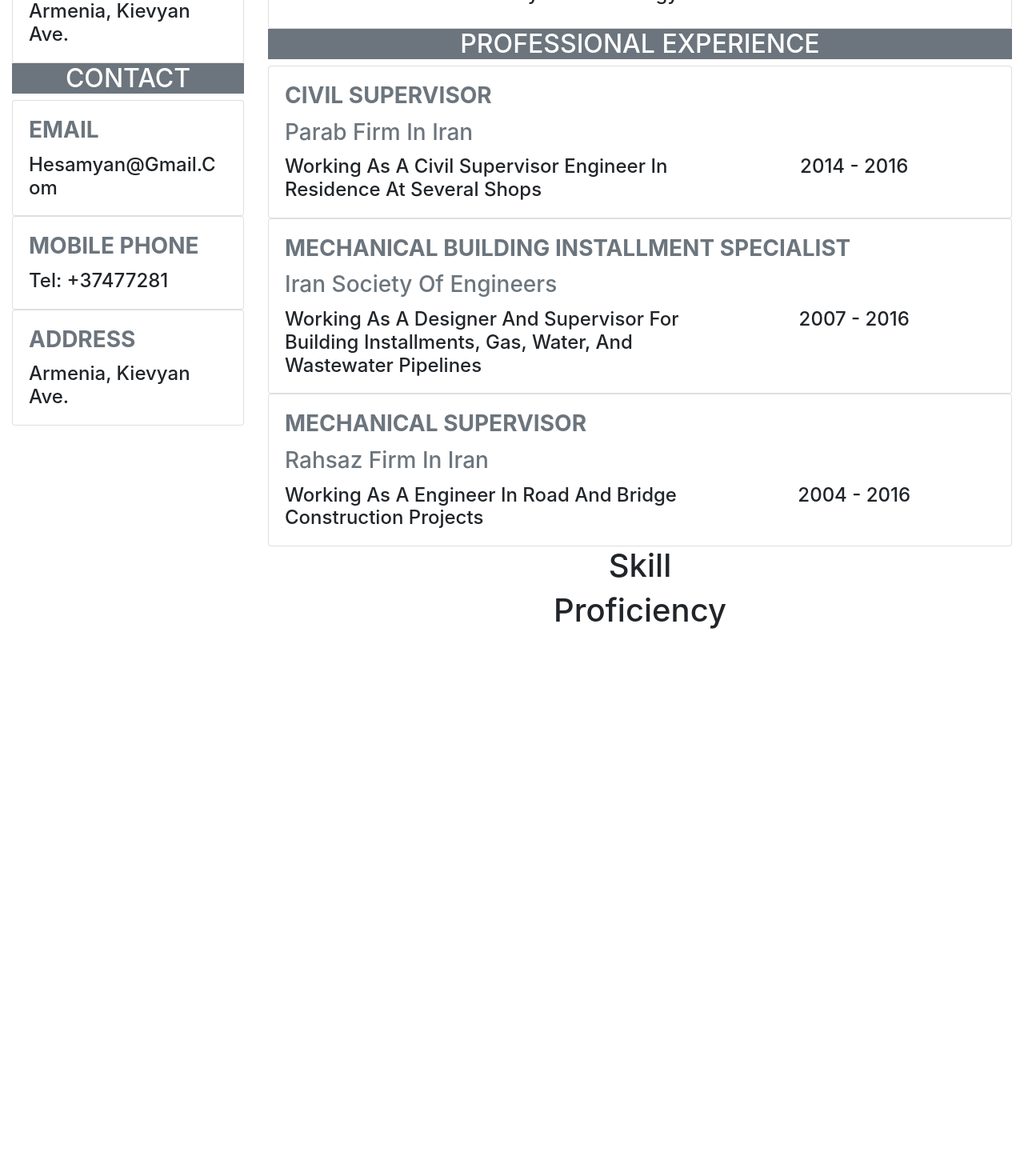
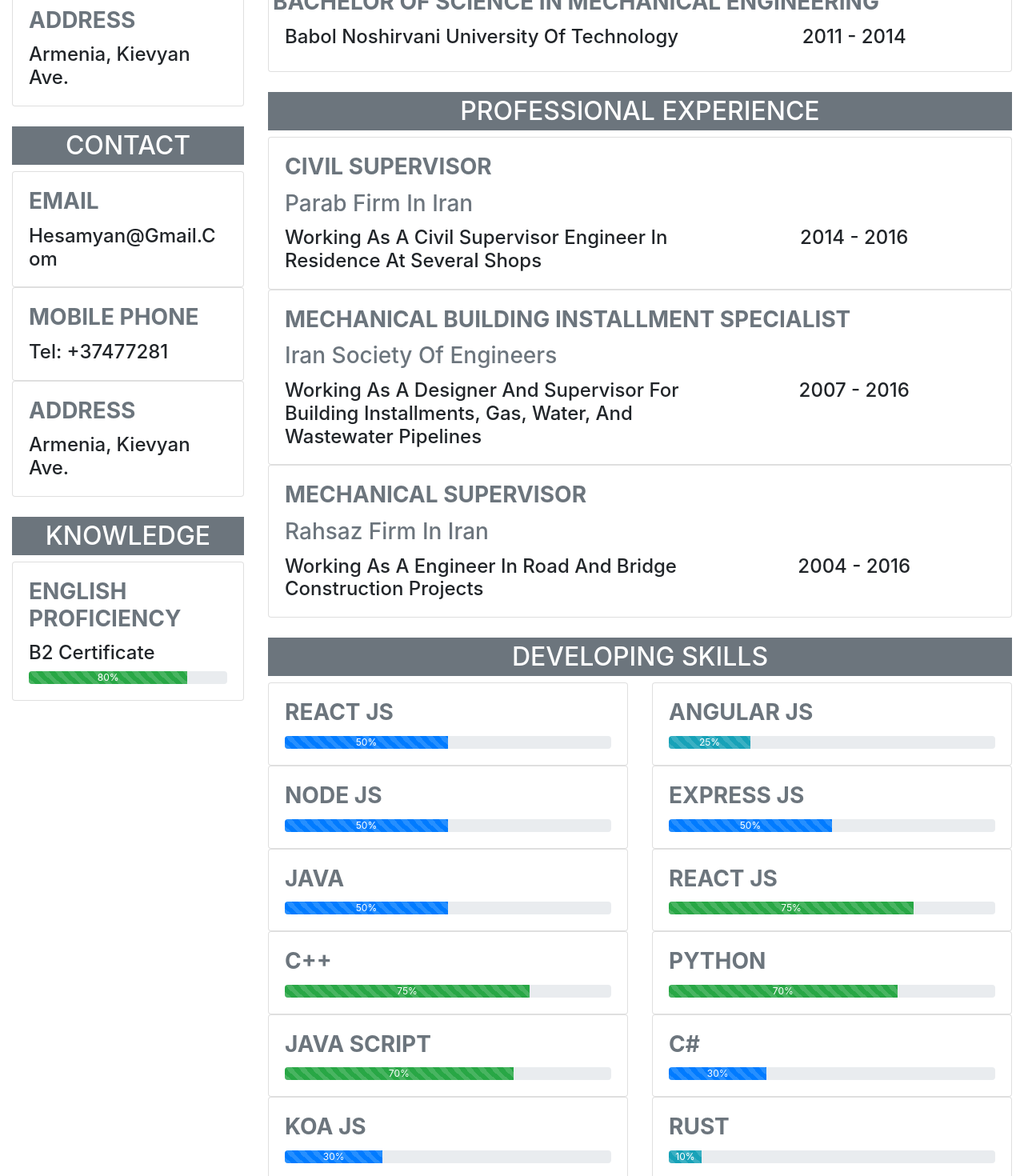
Before and after one commit to hooman734/cv, a React (Create React App) app: page / in a window 1280 px wide. Shown: the part 440-1910 px from the top of the page at 80% size. Before the commit the page ends 1235 px from the top, so only its background shows below. Built offline with nearby package versions, Linux system fonts and the light colour scheme.

Commit message:
almost done

```diff
--- a/src/App.css
+++ b/src/App.css
@@ -1,5 +1,9 @@
 .App {
   text-align: center;
+}
+
+.Component {
+  padding-top: 25px;
 }
 
 .App-logo {
--- a/src/App.js
+++ b/src/App.js
@@ -3,7 +3,7 @@ import Personal_info from "./Components/Personal-info";
 import Professional_exp from "./Components/Professional-exp";
 import Education from "./Components/Education";
 import Skill from "./Components/Skill";
-import Proficiency from "./Components/Proficiency";
+import Knowledge from "./Components/Knowledge";
 import Contact from "./Components/Contact";
 import Navbar from "./Components/Navbar";
 
@@ -15,16 +15,16 @@ function App() {
       <div className="row">
         <Navbar></Navbar>
       </div>
-      <div className="row">
+      <div className="row Component">
         <div className="col-3">
           <Personal_info></Personal_info>
           <Contact></Contact>
+          <Knowledge></Knowledge>
         </div>
         <div className="col-9">
           <Education></Education>
           <Professional_exp></Professional_exp>
           <Skill></Skill>
-          <Proficiency></Proficiency>
         </div>
       </div>
     </div>
--- a/src/Components/Contact.jsx
+++ b/src/Components/Contact.jsx
@@ -3,8 +3,10 @@ import DetailLink from "./Detail-link";
 
 const Contact = function() {
   return (
-    <div>
-      <h2 className="badge-secondary text-uppercase">Contact</h2>
+    <div style={{ "padding-top": "25px" }}>
+      <h2 className="badge-secondary text-uppercase" style={{ padding: "5px" }}>
+        Contact
+      </h2>
       <DetailLink
         title="Email"
         context="hesamyan@gmail.com"
--- /dev/null
+++ b/src/Components/Detail-advancement.jsx
@@ -0,0 +1,46 @@
+import React from "react";
+
+const Detail_advancement = function(props) {
+  const { title, advance, link, context } = props;
+  const progress = parseInt(advance);
+  let bartype = "";
+  if (progress < 30) {
+    bartype = "bg-info";
+  } else if (progress > 60) {
+    bartype = "bg-success";
+  }
+  return (
+    <div className="card">
+      <div className="card-body">
+        <a
+          className="text-decoration-none text-reset text-capitalize"
+          href={link || "#"}
+        >
+          <h3 className="card-title font-weight-bold text-muted text-left text-uppercase">
+            {title}
+          </h3>
+        </a>
+        <h4 className="card-text text-left text-wrap text-reset text-capitalize">
+          {context || ""}
+        </h4>
+        <div className="progress">
+          <div
+            className={
+              "progress-bar progress-bar-striped progress-bar-animated " +
+              bartype
+            }
+            role="progressbar"
+            style={{ width: advance + "%" }}
+            aria-valuenow={{ width: advance + "%" }}
+            aria-valuemin="0"
+            aria-valuemax="100"
+          >
+            {advance}%
+          </div>
+        </div>
+      </div>
+    </div>
+  );
+};
+
+export default Detail_advancement;
--- a/src/Components/Education.jsx
+++ b/src/Components/Education.jsx
@@ -3,8 +3,10 @@ import DetailEdu from "./Detail-education";
 
 const Education = function() {
   return (
-    <div>
-      <h2 className="badge-secondary text-uppercase">Education</h2>
+    <div style={{ "padding-top": "25px" }}>
+      <h2 className="badge-secondary text-uppercase" style={{ padding: "5px" }}>
+        Education
+      </h2>
       <DetailEdu
         title="Master of Science in Computer Science"
         context="American University of Armenia"
--- /dev/null
+++ b/src/Components/Knowledge.jsx
@@ -0,0 +1,19 @@
+import React from "react";
+import DetailAdv from "./Detail-advancement";
+
+const Proficiency = function() {
+  return (
+    <div style={{ "padding-top": "25px" }}>
+      <h2 className="badge-secondary text-uppercase" style={{ padding: "5px" }}>
+        Knowledge
+      </h2>
+      <DetailAdv
+        title="English Proficiency"
+        context="B2 certificate"
+        advance="80"
+      ></DetailAdv>
+    </div>
+  );
+};
+
+export default Proficiency;
--- a/src/Components/Navbar.jsx
+++ b/src/Components/Navbar.jsx
@@ -2,7 +2,10 @@ import React from "react";
 
 const Navbar = function() {
   return (
-    <nav className="navbar navbar-expand-lg navbar-light bg-light">
+    <nav
+      className="navbar navbar-expand-lg navbar-light bg-light"
+      style={{ padding: "5px" }}
+    >
       <a
         className="navbar-brand font-weight-bolder"
         href="http://hooman734.github.io"
--- a/src/Components/Personal-info.jsx
+++ b/src/Components/Personal-info.jsx
@@ -3,8 +3,10 @@ import Detail from "./Detail";
 
 const Personal_info = function() {
   return (
-    <div>
-      <h2 className="badge-secondary text-uppercase">Personal Details</h2>
+    <div style={{ "padding-top": "25px" }}>
+      <h2 className="badge-secondary text-uppercase" style={{ padding: "5px" }}>
+        Personal Details
+      </h2>
       <Detail title="Birth Date" context="22/05/1981"></Detail>
       <Detail title="Nationality" context="Iranian"></Detail>
       <Detail title="Address" context="Armenia, Kievyan Ave."></Detail>
--- a/src/Components/Professional-exp.jsx
+++ b/src/Components/Professional-exp.jsx
@@ -3,8 +3,8 @@ import DetailProgress from "./Detail-progress";
 
 const Professional_exp = function() {
   return (
-    <div>
-      <h2 className="badge-secondary text-uppercase">
+    <div style={{ "padding-top": "25px" }}>
+      <h2 className="badge-secondary text-uppercase" style={{ padding: "5px" }}>
         professional experience
       </h2>
       <DetailProgress
--- a/src/Components/Proficiency.jsx
+++ /dev/null
@@ -1,11 +0,0 @@
-import React from "react";
-
-const Proficiency = function() {
-  return (
-    <div>
-      <h1>Proficiency</h1>
-    </div>
-  );
-};
-
-export default Proficiency;
--- a/src/Components/Skill.jsx
+++ b/src/Components/Skill.jsx
@@ -1,9 +1,60 @@
 import React from "react";
+import DetailAdv from "./Detail-advancement";
 
 const Skill = function() {
   return (
-    <div>
-      <h1>Skill</h1>
+    <div style={{ "padding-top": "25px" }}>
+      <h2 className="badge-secondary text-uppercase" style={{ padding: "5px" }}>
+        developing skills
+      </h2>
+      <div className="row">
+        <div className="col-6">
+          <DetailAdv title="React js" advance="50"></DetailAdv>
+        </div>
+        <div className="col-6">
+          <DetailAdv title="Angular js" advance="25"></DetailAdv>
+        </div>
+      </div>
+      <div className="row">
+        <div className="col-6">
+          <DetailAdv title="Node js" advance="50"></DetailAdv>
+        </div>
+        <div className="col-6">
+          <DetailAdv title="Express js" advance="50"></DetailAdv>
+        </div>
+      </div>
+      <div className="row">
+        <div className="col-6">
+          <DetailAdv title="JAVA" advance="50"></DetailAdv>
+        </div>
+        <div className="col-6">
+          <DetailAdv title="React js" advance="75"></DetailAdv>
+        </div>
+      </div>
+      <div className="row">
+        <div className="col-6">
+          <DetailAdv title="C++" advance="75"></DetailAdv>
+        </div>
+        <div className="col-6">
+          <DetailAdv title="Python" advance="70"></DetailAdv>
+        </div>
+      </div>
+      <div className="row">
+        <div className="col-6">
+          <DetailAdv title="Java Script" advance="70"></DetailAdv>
+        </div>
+        <div className="col-6">
+          <DetailAdv title="C#" advance="30"></DetailAdv>
+        </div>
+      </div>
+      <div className="row">
+        <div className="col-6">
+          <DetailAdv title="Koa js" advance="30"></DetailAdv>
+        </div>
+        <div className="col-6">
+          <DetailAdv title="Rust" advance="10"></DetailAdv>
+        </div>
+      </div>
     </div>
   );
 };
```
Also changed, not shown: 20 other files (tests, documents, lock files or other folders).
